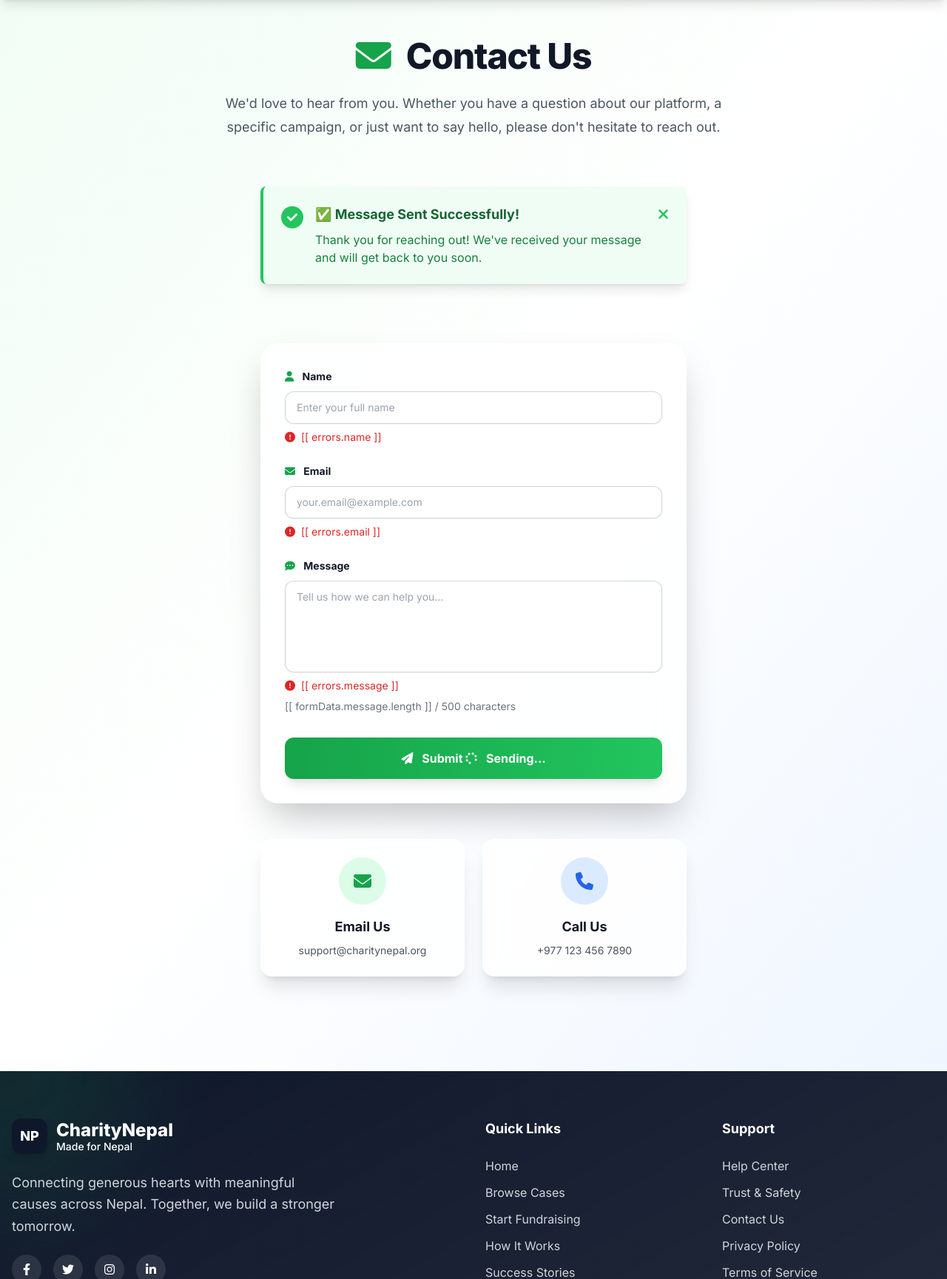
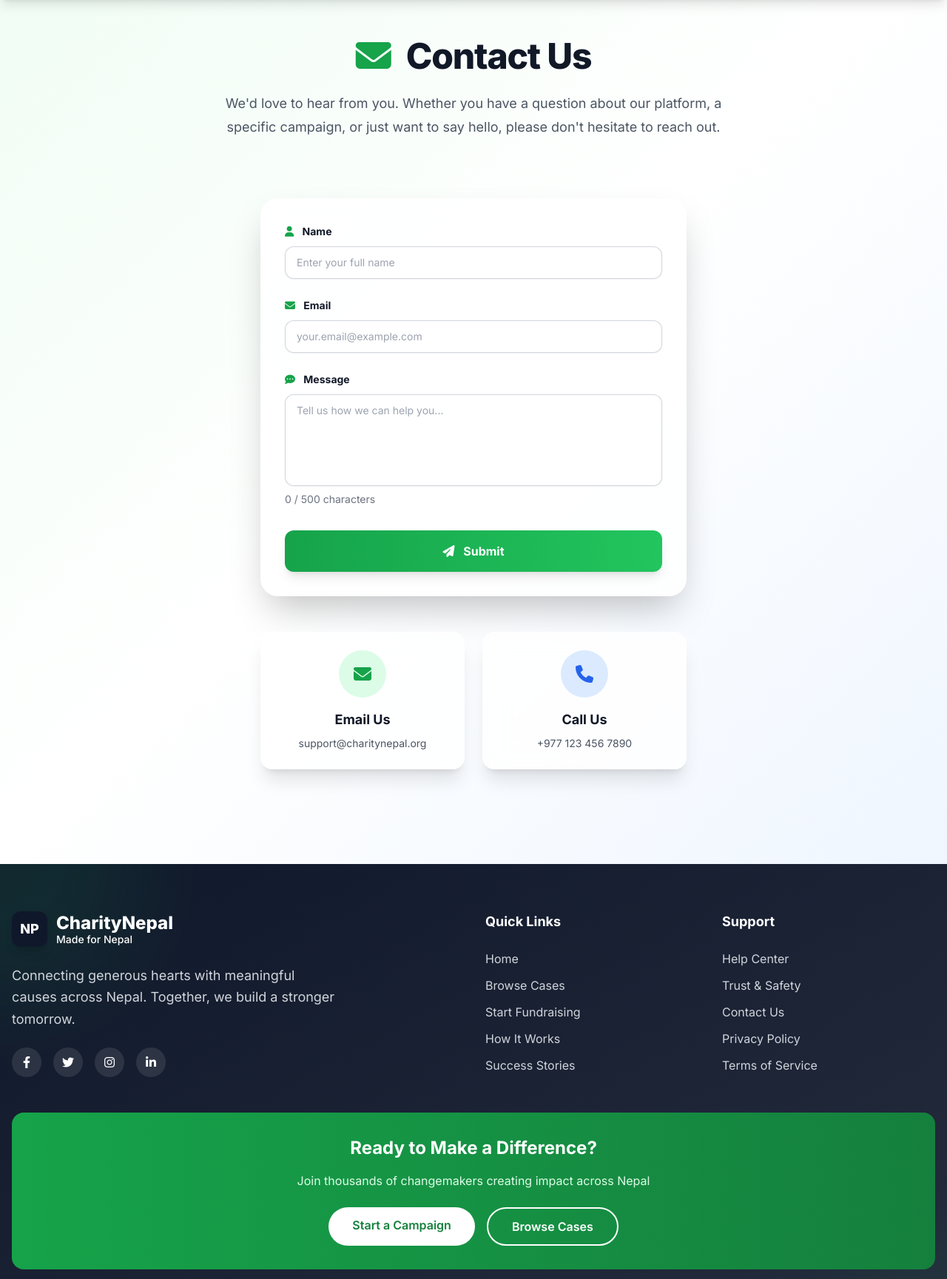
Before and after one commit to Prachi-177/charity_nepal, a Django app: page /contact/ in a window 1280 px wide. Shown: the part 77-1806 px from the top of the page at 74% size. Run offline with Django 5.2, Linux system fonts and the light colour scheme; parts of the project's set-up code (start-up, migrations or seed data) failed here and were passed over; some libraries are stand-ins or nearby versions.

Commit message:
Refactor contact form to remove Vue.js dependency, enhance success message display with fade-in animation, and improve form validation with JavaScript functions.

```diff
--- a/templates/contact.html
+++ b/templates/contact.html
@@ -4,19 +4,30 @@
 {% block extra_head %}
 <!-- Tailwind CSS CDN -->
 <script src="https://cdn.tailwindcss.com"></script>
-<!-- Vue.js 3 CDN -->
-<script src="https://unpkg.com/vue@3/dist/vue.global.js"></script>
 <!-- Font Awesome -->
 <link rel="stylesheet" href="https://cdnjs.cloudflare.com/ajax/libs/font-awesome/6.4.0/css/all.min.css">
 <style>
-    [v-cloak] {
+    .hidden {
         display: none;
+    }
+    .fade-in {
+        animation: fadeIn 0.3s ease-out;
+    }
+    @keyframes fadeIn {
+        from {
+            opacity: 0;
+            transform: scale(0.95);
+        }
+        to {
+            opacity: 1;
+            transform: scale(1);
+        }
     }
 </style>
 {% endblock %}
 
 {% block content %}
-<div id="contactApp" v-cloak class="bg-gradient-to-br from-green-50 via-white to-blue-50 min-h-screen py-24 sm:py-32">
+<div class="bg-gradient-to-br from-green-50 via-white to-blue-50 min-h-screen py-24 sm:py-32">
     <div class="mx-auto max-w-7xl px-6 lg:px-8">
         <!-- Header Section -->
         <div class="mx-auto max-w-2xl text-center mb-16">
@@ -31,16 +42,8 @@
         </div>
 
         <!-- Success Message -->
-        <transition
-            enter-active-class="transition ease-out duration-300"
-            enter-from-class="opacity-0 transform scale-95"
-            enter-to-class="opacity-100 transform scale-100"
-            leave-active-class="transition ease-in duration-200"
-            leave-from-class="opacity-100 transform scale-100"
-            leave-to-class="opacity-0 transform scale-95"
-        >
-            <div v-if="showSuccess" class="mx-auto max-w-xl mb-8">
-                <div class="bg-green-50 border-l-4 border-green-500 rounded-lg p-6 shadow-lg">
+        <div id="successMessage" class="mx-auto max-w-xl mb-8 hidden">
+            <div class="bg-green-50 border-l-4 border-green-500 rounded-lg p-6 shadow-lg fade-in">
                 <div class="flex items-start">
                     <div class="flex-shrink-0">
                         <i class="fas fa-check-circle text-green-500 text-3xl"></i>
@@ -53,17 +56,16 @@
                             Thank you for reaching out! We've received your message and will get back to you soon.
                         </p>
                     </div>
-                        <button @click="showSuccess = false" class="ml-auto flex-shrink-0 text-green-500 hover:text-green-700">
+                    <button onclick="hideSuccess()" class="ml-auto flex-shrink-0 text-green-500 hover:text-green-700">
                         <i class="fas fa-times text-xl"></i>
                     </button>
                 </div>
             </div>
         </div>
-        </transition>
 
         <!-- Contact Form -->
         <div class="mx-auto mt-16 max-w-xl sm:mt-20">
-            <form @submit.prevent="submitForm" class="bg-white/80 backdrop-blur-lg rounded-3xl shadow-2xl border border-white/20 p-8">
+            <form id="contactForm" onsubmit="submitForm(event)" class="bg-white/80 backdrop-blur-lg rounded-3xl shadow-2xl border border-white/20 p-8">
                 <!-- Name Field -->
                 <div class="mb-6">
                     <label for="name" class="block text-sm font-bold leading-6 text-gray-900 mb-2">
@@ -72,16 +74,15 @@
                     </label>
                     <input
                         type="text"
-                        v-model="formData.name"
                         id="name"
+                        name="name"
                         required
-                        :class="{'ring-red-500': errors.name}"
                         class="block w-full rounded-xl border-0 px-4 py-3 text-gray-900 shadow-sm ring-1 ring-inset ring-gray-300 placeholder:text-gray-400 focus:ring-2 focus:ring-inset focus:ring-green-600 sm:text-sm transition-all duration-200"
                         placeholder="Enter your full name"
                     >
-                    <p v-if="errors.name" class="mt-2 text-sm text-red-600">
+                    <p id="nameError" class="mt-2 text-sm text-red-600 hidden">
                         <i class="fas fa-exclamation-circle mr-1"></i>
-                        [[ errors.name ]]
+                        <span id="nameErrorText"></span>
                     </p>
                 </div>
 
@@ -93,16 +94,15 @@
                     </label>
                     <input
                         type="email"
-                        v-model="formData.email"
                         id="email"
+                        name="email"
                         required
-                        :class="{'ring-red-500': errors.email}"
                         class="block w-full rounded-xl border-0 px-4 py-3 text-gray-900 shadow-sm ring-1 ring-inset ring-gray-300 placeholder:text-gray-400 focus:ring-2 focus:ring-inset focus:ring-green-600 sm:text-sm transition-all duration-200"
                         placeholder="your.email@example.com"
                     >
-                    <p v-if="errors.email" class="mt-2 text-sm text-red-600">
+                    <p id="emailError" class="mt-2 text-sm text-red-600 hidden">
                         <i class="fas fa-exclamation-circle mr-1"></i>
-                        [[ errors.email ]]
+                        <span id="emailErrorText"></span>
                     </p>
                 </div>
 
@@ -113,20 +113,21 @@
                         Message
                     </label>
                     <textarea
-                        v-model="formData.message"
                         id="message"
+                        name="message"
                         rows="5"
                         required
-                        :class="{'ring-red-500': errors.message}"
+                        oninput="updateCharCount()"
+                        maxlength="500"
                         class="block w-full rounded-xl border-0 px-4 py-3 text-gray-900 shadow-sm ring-1 ring-inset ring-gray-300 placeholder:text-gray-400 focus:ring-2 focus:ring-inset focus:ring-green-600 sm:text-sm transition-all duration-200 resize-none"
                         placeholder="Tell us how we can help you..."
                     ></textarea>
-                    <p v-if="errors.message" class="mt-2 text-sm text-red-600">
+                    <p id="messageError" class="mt-2 text-sm text-red-600 hidden">
                         <i class="fas fa-exclamation-circle mr-1"></i>
-                        [[ errors.message ]]
+                        <span id="messageErrorText"></span>
                     </p>
-                    <p class="mt-2 text-sm text-gray-500">
-                        [[ formData.message.length ]] / 500 characters
+                    <p id="charCount" class="mt-2 text-sm text-gray-500">
+                        0 / 500 characters
                     </p>
                 </div>
 
@@ -134,17 +135,11 @@
                 <div class="mt-8">
                     <button
                         type="submit"
-                        :disabled="isSubmitting"
+                        id="submitBtn"
                         class="block w-full rounded-xl bg-gradient-to-r from-green-600 to-green-500 px-6 py-4 text-center text-base font-bold text-white shadow-lg hover:from-green-700 hover:to-green-600 focus-visible:outline focus-visible:outline-2 focus-visible:outline-offset-2 focus-visible:outline-green-600 disabled:opacity-50 disabled:cursor-not-allowed transition-all duration-200 transform hover:scale-105"
                     >
-                        <span v-if="!isSubmitting">
                         <i class="fas fa-paper-plane mr-2"></i>
                         Submit
-                        </span>
-                        <span v-else>
-                            <i class="fas fa-spinner fa-spin mr-2"></i>
-                            Sending...
-                        </span>
                     </button>
                 </div>
             </form>
@@ -174,102 +169,131 @@
 </div>
 
 <script>
-    const { createApp } = Vue;
+    // Update character count
+    function updateCharCount() {
+        const message = document.getElementById('message');
+        const charCount = document.getElementById('charCount');
+        charCount.textContent = `${message.value.length} / 500 characters`;
+    }
 
-    createApp({
-        delimiters: ['[[', ']]'],
-        data() {
-            return {
-                formData: {
-                    name: '',
-                    email: '',
-                    message: ''
-                },
-                errors: {
-                    name: '',
-                    email: '',
-                    message: ''
-                },
-                showSuccess: false,
-                isSubmitting: false
-            };
-        },
-        methods: {
-            validateForm() {
-                this.errors = {
-                    name: '',
-                    email: '',
-                    message: ''
-                };
+    // Hide success message
+    function hideSuccess() {
+        document.getElementById('successMessage').classList.add('hidden');
+    }
 
+    // Show error
+    function showError(fieldId, message) {
+        const errorElement = document.getElementById(`${fieldId}Error`);
+        const errorTextElement = document.getElementById(`${fieldId}ErrorText`);
+        const inputElement = document.getElementById(fieldId);
+
+        errorTextElement.textContent = message;
+        errorElement.classList.remove('hidden');
+        inputElement.classList.add('ring-red-500');
+    }
+
+    // Hide error
+    function hideError(fieldId) {
+        const errorElement = document.getElementById(`${fieldId}Error`);
+        const inputElement = document.getElementById(fieldId);
+
+        errorElement.classList.add('hidden');
+        inputElement.classList.remove('ring-red-500');
+    }
+
+    // Validate form
+    function validateForm() {
         let isValid = true;
 
+        // Clear all errors
+        hideError('name');
+        hideError('email');
+        hideError('message');
+
+        // Get form values
+        const name = document.getElementById('name').value.trim();
+        const email = document.getElementById('email').value.trim();
+        const message = document.getElementById('message').value.trim();
+
         // Validate name
-                if (!this.formData.name.trim()) {
-                    this.errors.name = 'Name is required';
+        if (!name) {
+            showError('name', 'Name is required');
             isValid = false;
-                } else if (this.formData.name.trim().length < 2) {
-                    this.errors.name = 'Name must be at least 2 characters';
+        } else if (name.length < 2) {
+            showError('name', 'Name must be at least 2 characters');
             isValid = false;
         }
 
         // Validate email
-                if (!this.formData.email.trim()) {
-                    this.errors.email = 'Email is required';
+        if (!email) {
+            showError('email', 'Email is required');
             isValid = false;
-                } else if (!/^[^\s@]+@[^\s@]+\.[^\s@]+$/.test(this.formData.email)) {
-                    this.errors.email = 'Please enter a valid email address';
+        } else if (!/^[^\s@]+@[^\s@]+\.[^\s@]+$/.test(email)) {
+            showError('email', 'Please enter a valid email address');
             isValid = false;
         }
 
         // Validate message
-                if (!this.formData.message.trim()) {
-                    this.errors.message = 'Message is required';
+        if (!message) {
+            showError('message', 'Message is required');
             isValid = false;
-                } else if (this.formData.message.trim().length < 10) {
-                    this.errors.message = 'Message must be at least 10 characters';
+        } else if (message.length < 10) {
+            showError('message', 'Message must be at least 10 characters');
             isValid = false;
-                } else if (this.formData.message.length > 500) {
-                    this.errors.message = 'Message must not exceed 500 characters';
+        } else if (message.length > 500) {
+            showError('message', 'Message must not exceed 500 characters');
             isValid = false;
         }
 
         return isValid;
-            },
-            async submitForm() {
-                if (!this.validateForm()) {
+    }
+
+    // Submit form
+    async function submitForm(event) {
+        event.preventDefault();
+
+        if (!validateForm()) {
             return;
         }
 
-                this.isSubmitting = true;
+        const submitBtn = document.getElementById('submitBtn');
+        const form = document.getElementById('contactForm');
+
+        // Show loading state
+        submitBtn.disabled = true;
+        submitBtn.innerHTML = '<i class="fas fa-spinner fa-spin mr-2"></i>Sending...';
+
+        // Get form data
+        const formData = {
+            name: document.getElementById('name').value.trim(),
+            email: document.getElementById('email').value.trim(),
+            message: document.getElementById('message').value.trim()
+        };
 
         // Simulate API call (replace with actual backend endpoint if needed)
         await new Promise(resolve => setTimeout(resolve, 1500));
 
         // Log the form data (in production, send to backend)
-                console.log('Form submitted:', this.formData);
+        console.log('Form submitted:', formData);
 
         // Show success message
-                this.showSuccess = true;
+        document.getElementById('successMessage').classList.remove('hidden');
 
         // Reset form
-                this.formData = {
-                    name: '',
-                    email: '',
-                    message: ''
-                };
+        form.reset();
+        updateCharCount();
 
-                this.isSubmitting = false;
+        // Reset button
+        submitBtn.disabled = false;
+        submitBtn.innerHTML = '<i class="fas fa-paper-plane mr-2"></i>Submit';
 
         // Auto-hide success message after 5 seconds
         setTimeout(() => {
-                    this.showSuccess = false;
+            hideSuccess();
         }, 5000);
 
         // Scroll to top to show success message
         window.scrollTo({ top: 0, behavior: 'smooth' });
     }
-        }
-    }).mount('#contactApp');
 </script>
 {% endblock %}
```
Lines whose indentation alone changed are shown as unchanged.
